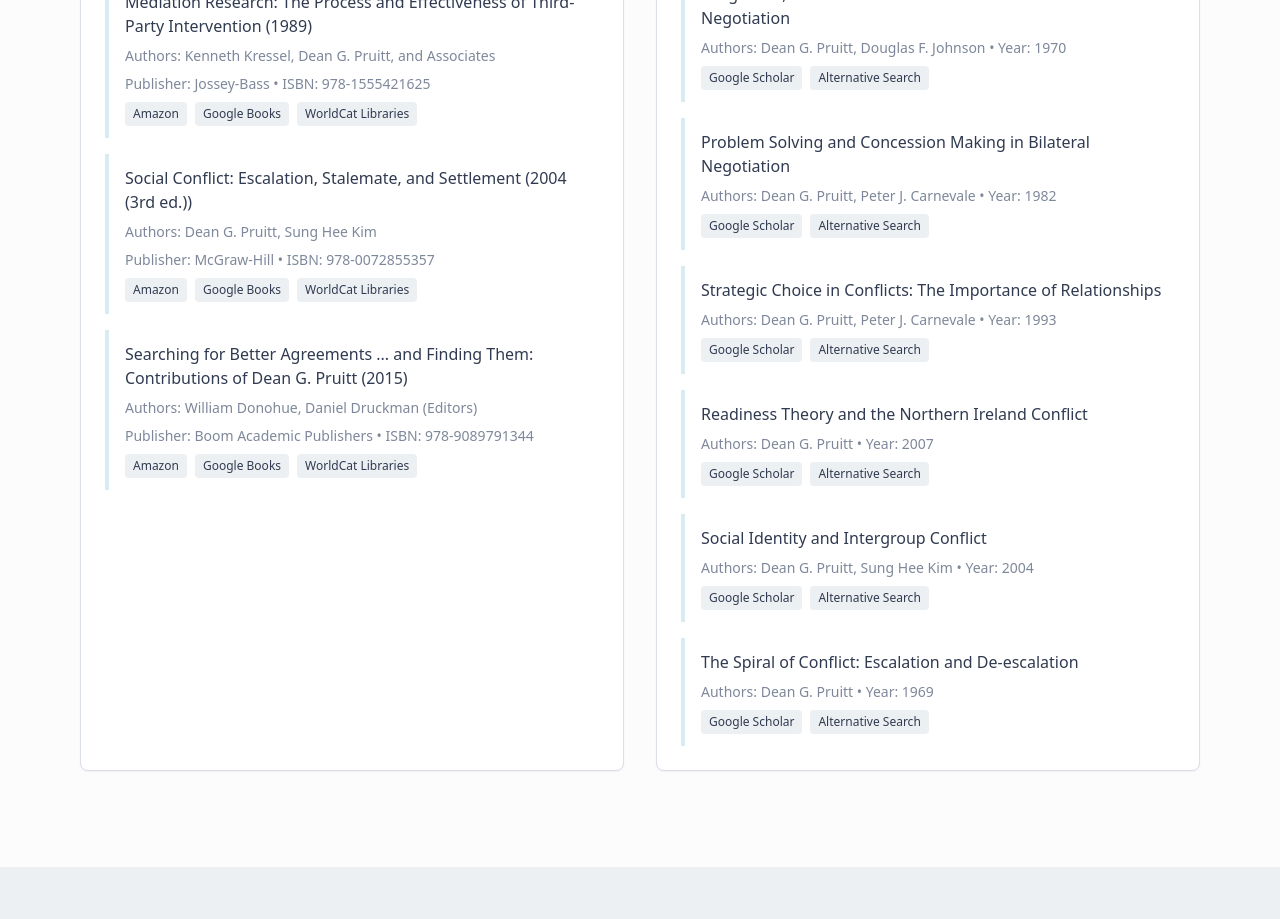
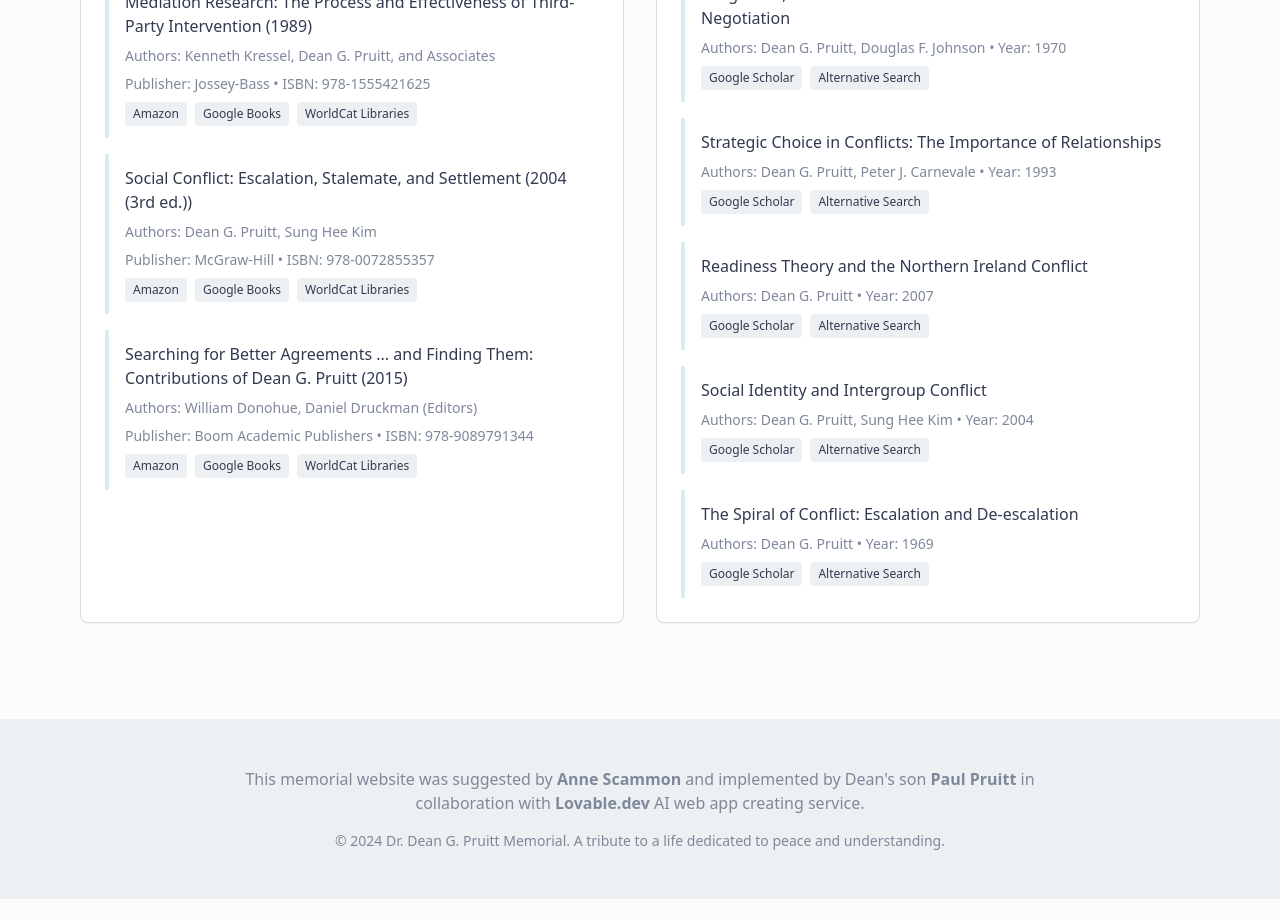
Before and after one commit to socrtwo/dean-s-legacy-light, a React (Vite) app: page / in a window 1280 px wide. Shown: the part 1400-2319 px from the top of the page. Built offline with nearby package versions, Linux system fonts and the light colour scheme.

Commit message:
Remove specific article
Removed "Problem Solving and Concession Making in Bilateral Negotiation" article.

```diff
--- a/src/components/MemorialBio.tsx
+++ b/src/components/MemorialBio.tsx
@@ -75,13 +75,6 @@ const MemorialBio = () => {
       year: "1970",
       googleScholarUrl: "https://scholar.google.com/scholar?hl=en&as_sdt=0%2C21&q=Matching+and+mismatching%3A+The+effect+of+own+limit%2C+other%27s+toughness%2C+and+time+pressure+on+concession+rate+in+negotiation.&btnG=",
       alternateUrl: "https://psycnet.apa.org/record/1982-32624-001"
-    },
-    {
-      title: "Problem Solving and Concession Making in Bilateral Negotiation",
-      authors: "Dean G. Pruitt, Peter J. Carnevale",
-      year: "1982",
-      googleScholarUrl: "https://scholar.google.com/scholar?q=%22Problem+Solving+and+Concession+Making+in+Bilateral+Negotiation%22+Pruitt+Carnevale",
-      alternateUrl: "https://www.researchgate.net/search.Search.html?query=Problem+Solving+Concession+Making+Bilateral+Negotiation+Pruitt"
     },
     {
       title: "Strategic Choice in Conflicts: The Importance of Relationships",
```
